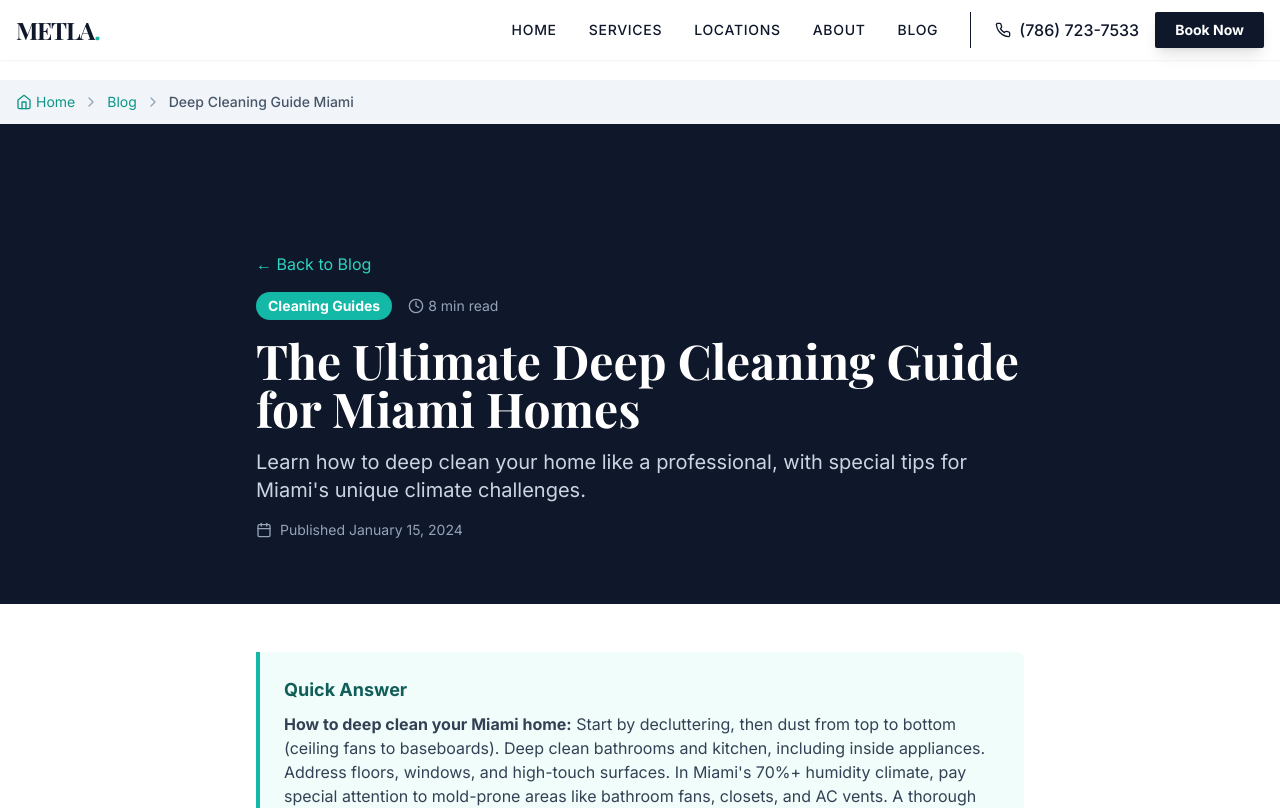
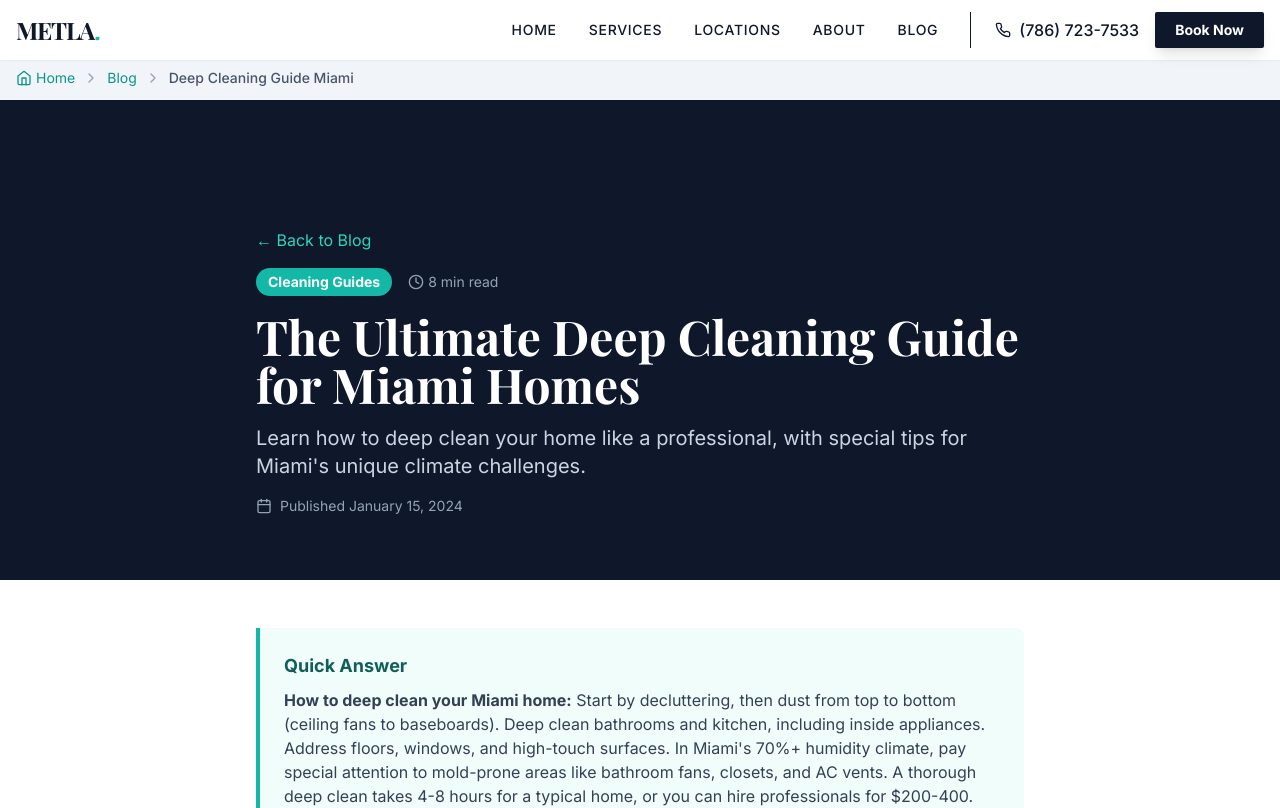
Before and after one commit to artyommachekin-lgtm/Metla-Miami, a React (Vite) app: page /blog/deep-cleaning-guide-miami in a window 1280 px wide. Shown: the top 808 px of the page. Built offline with nearby package versions, Linux system fonts and the light colour scheme; a web font is replaced by a local one.

Commit message:
Reduce breadcrumb margin for tighter header alignment

```diff
--- a/components/Breadcrumbs.tsx
+++ b/components/Breadcrumbs.tsx
@@ -60,7 +60,7 @@ const Breadcrumbs: React.FC = () => {
     }
 
     return (
-        <nav aria-label="Breadcrumb" className="bg-slate-100 py-3 mt-20">
+        <nav aria-label="Breadcrumb" className="bg-slate-100 py-3 mt-14">
             <div className="container mx-auto px-4">
                 <ol
                     className="flex items-center flex-wrap text-sm"
```
